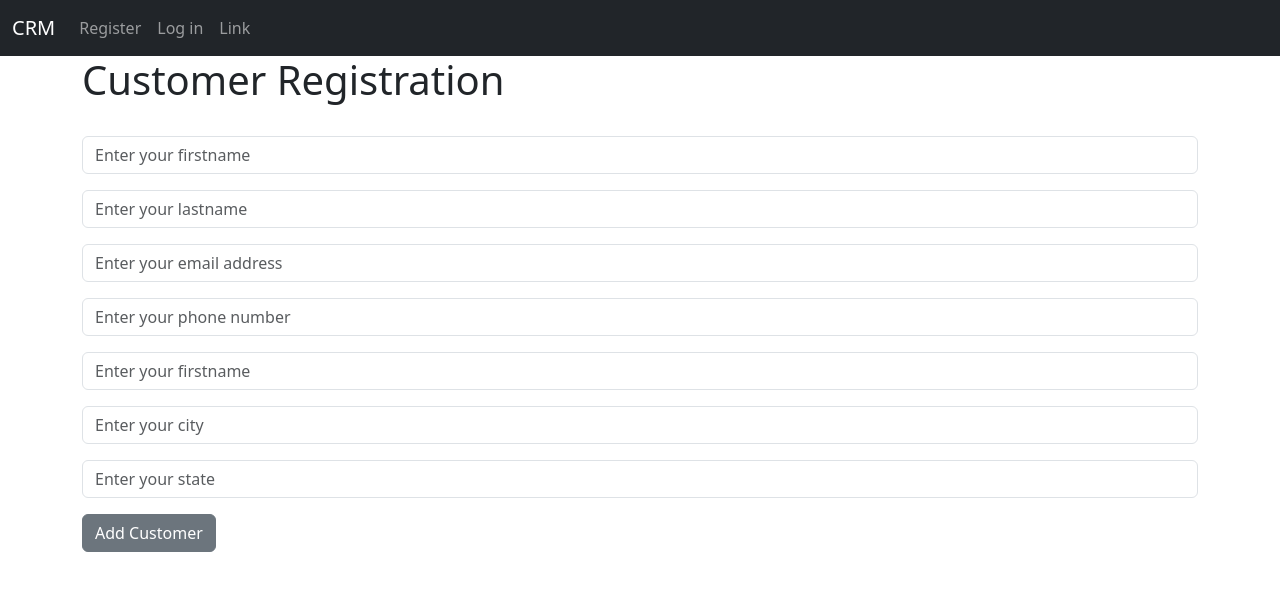
After one commit to CubongJay/CRM, a Django app: page /new/ in a window 1280 px wide. The commit adds this page. Shown: the top 591 px of the page. Run offline with Django 4.2, Linux system fonts and the light colour scheme.

Commit message:
Customer Edit and Delete

```diff
--- a/main/forms.py
+++ b/main/forms.py
@@ -1,5 +1,6 @@
 from django.contrib.auth.forms import UserCreationForm
 from django.contrib.auth.models import User
+from .models import Customer
 from django import forms
 
 
@@ -30,3 +31,24 @@ class SignUpForm(UserCreationForm):
         self.fields['password2'].widget.attrs['placeholder'] = ' Re-enter your preferred password'
         self.fields['password2'].label = ''
         self.fields['password2'].help_text = '<span class="form-text text-muted"><small>Enter the same password as before, for verification.</small></span>'
+
+
+class AddCustomerForm(forms.ModelForm):
+    first_name = forms.CharField(label="", required=True, widget=forms.TextInput(
+        attrs={'class': 'form-control', 'placeholder': 'Enter your firstname '}))
+    last_name = forms.CharField(label="", required=True, widget=forms.TextInput(
+        attrs={'class': 'form-control', 'placeholder': 'Enter your lastname '}))
+    email = forms.EmailField(label="", required=True, widget=forms.TextInput(
+        attrs={'class': 'form-control', 'placeholder': 'Enter your email address '}))
+    phone = forms.CharField(label="", required=True, widget=forms.TextInput(
+        attrs={'class': 'form-control', 'placeholder': 'Enter your phone number '}))
+    address = forms.CharField(label="", required=True, widget=forms.TextInput(
+        attrs={'class': 'form-control', 'placeholder': 'Enter your firstname '}))
+    city = forms.CharField(label="", required=True, widget=forms.TextInput(
+        attrs={'class': 'form-control', 'placeholder': 'Enter your city '}))
+    state = forms.CharField(label="", required=True, widget=forms.TextInput(
+        attrs={'class': 'form-control', 'placeholder': 'Enter your state '}))
+
+    class Meta:
+        model = Customer
+        exclude = ("user",)
--- a/main/templates/customer.html
+++ b/main/templates/customer.html
@@ -15,9 +15,11 @@
 
         </div>
       </div>
-      <a href="#" class="btn btn-secondary">Back</a>
+      <br/>
+      <br/>
+      <a href="{% url 'home' %}" class="btn btn-secondary">Back</a>
       <a href="{% url 'delete' customer.id %}" class="btn btn-danger">Delete</a>
-
+      <a href="{% url 'edit' customer.id %}" class="btn btn-secondary">Edit</a>
 
 
 
--- a/main/templates/navbar.html
+++ b/main/templates/navbar.html
@@ -8,7 +8,10 @@
         <ul class="navbar-nav me-auto mb-2 mb-lg-0">
           {% if user.is_authenticated %}
               <li class="nav-item">
-                <a class="nav-link" href="{% url 'logout' %}">Log out</a>
+                <a class="nav-link" href="{% url 'logout' %}">Log out |</a>
+              </li>
+              <li class="nav-item">
+                <a class="nav-link" href="{% url 'new_customer' %}">Add Customer |</a>
               </li>
           {%else %}
             <li class="nav-item">
--- /dev/null
+++ b/main/templates/new.html
@@ -0,0 +1,16 @@
+{% extends 'base.html' %}
+{% block title %}Add New Customers{% endblock  %}
+{% block content %}
+<h1> Customer Registration </h1>
+</br>
+<form method="POST" action="">
+    {% csrf_token %}
+
+
+        {{ form.as_p }}
+
+
+    <button type="submit" class="btn btn-secondary">Add Customer</button>
+
+</form>
+{% endblock  %}
--- a/main/urls.py
+++ b/main/urls.py
@@ -8,6 +8,7 @@ urlpatterns = [
     path('register/', views.register_user, name='register'),
     path('customer/<int:pk>', views.get_customer, name='customer'),
     path('delete/<int:pk>', views.delete_customer, name='delete'),
+    path('edit/<int:pk>', views.update_customer, name='edit'),
     path('new/', views.register_customer, name='new_customer'),
 
 
--- a/main/views.py
+++ b/main/views.py
@@ -2,7 +2,7 @@ from django.contrib.auth.decorators import login_required
 from django.shortcuts import render, redirect, get_object_or_404
 from django.contrib.auth import authenticate, login, logout
 from django.contrib import messages
-from . forms import SignUpForm
+from . forms import SignUpForm, AddCustomerForm
 from . models import Customer
 
 # Create your views here.
@@ -71,5 +71,26 @@ def delete_customer(request, pk):
 
 
 def register_customer(request):
+    form = AddCustomerForm(request.POST or None)
+    if request.user.is_authenticated:
+        if request.method == 'POST':
+            if form.is_valid():
+                new_customer = form.save()
+                messages.success(request, "Customer record successfully added")
+                return redirect('home')
 
-    return render(request, 'new.html', {})
+    return render(request, 'new.html', {'form': form})
+
+
+def update_customer(request, pk):
+    customer = get_object_or_404(Customer, pk=pk)
+    form = AddCustomerForm(request.POST or None, instance=customer)
+    if request.method == 'POST':
+        if form.is_valid():
+            form.save()
+            messages.success(
+                request, "You have updated the customer record successfully")
+            return redirect('home')
+        return render(request, 'update_customer.html', {'form': form})
+    else:
+        return render(request, 'update_customer.html', {'form': form})
```
Also changed, not shown: main/templates/register.html (+7 -5 lines), main/templates/update_customer.html (added, +18 -0 lines).
